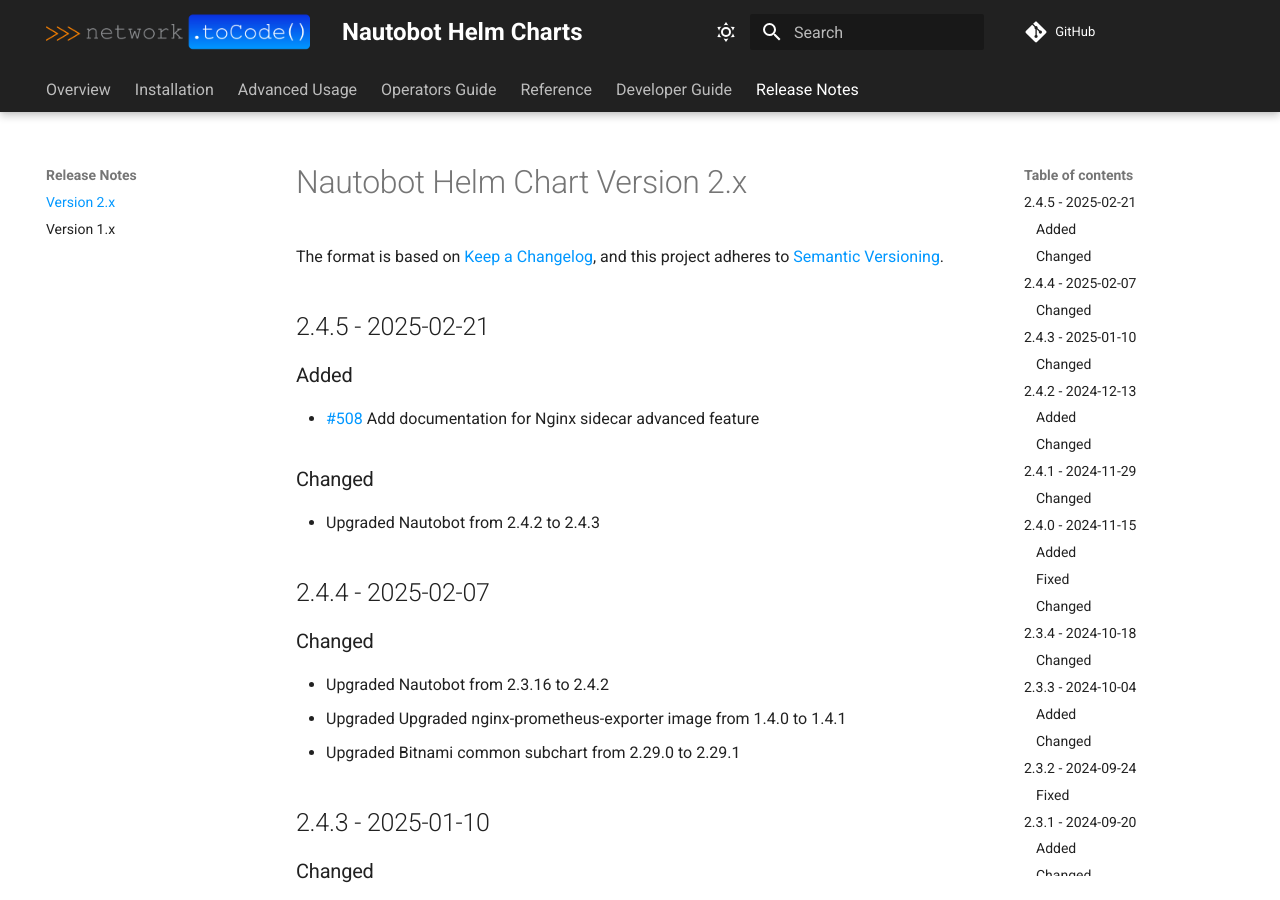
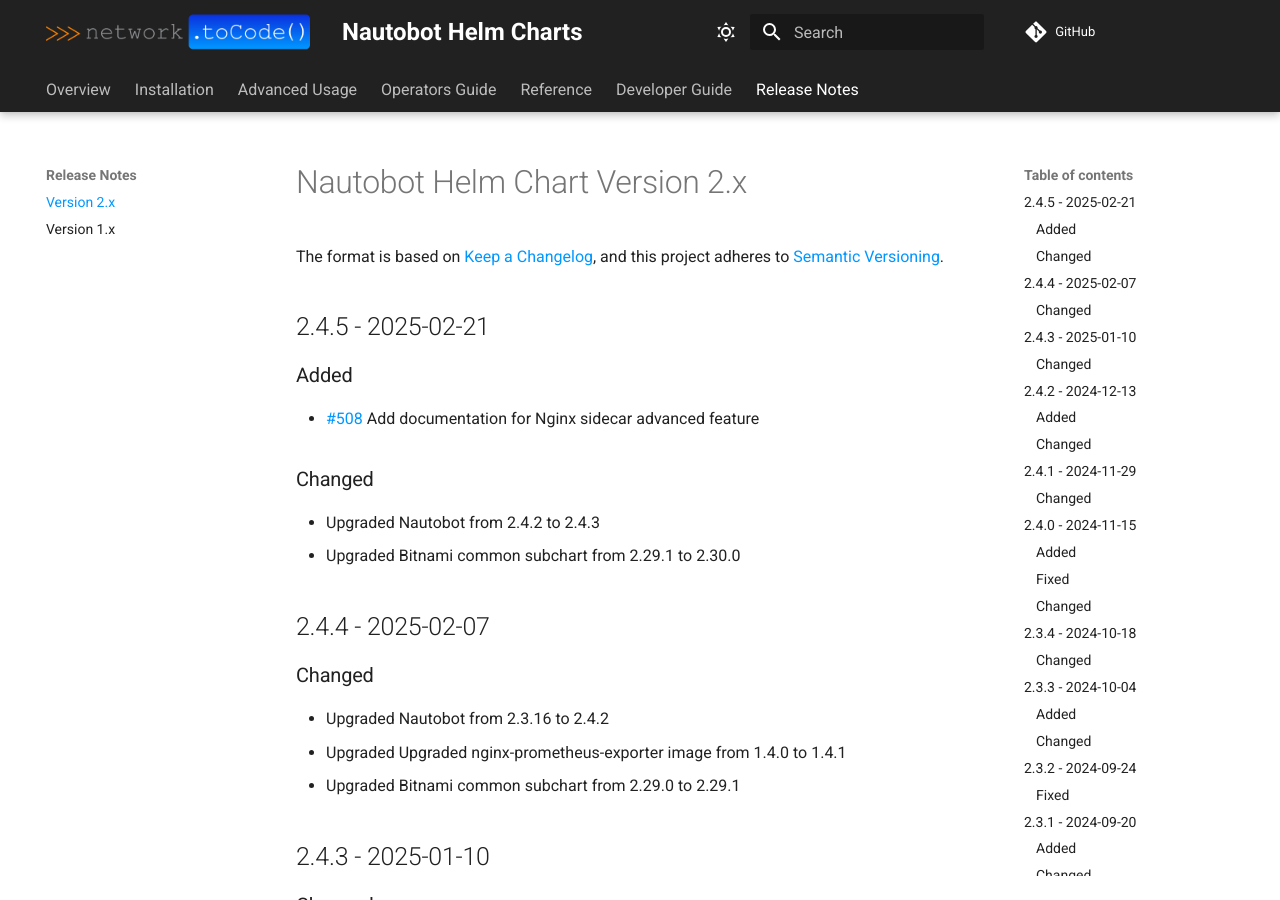
Before and after one commit to nautobot/helm-charts, an MkDocs documentation site: the page built from docs/release-notes/version-2.x.md, in a window 1280 px wide and 900 px high. Built offline with MkDocs 1.6.1 and Material for MkDocs 9.7.7, drawn with Linux system fonts in a browser that asks for light colours; comment, search, counter and statistics services are not loaded.

Commit message:
chore: prep work for release 2.4.5

```diff
--- a/docs/release-notes/version-2.x.md
+++ b/docs/release-notes/version-2.x.md
@@ -12,6 +12,7 @@
 ### Changed
 
 * Upgraded Nautobot from 2.4.2 to 2.4.3
+* Upgraded Bitnami common subchart from 2.29.1 to 2.30.0
 
 ## 2.4.4 - 2025-02-07
 
```
Also changed, not shown: 4 other files.
